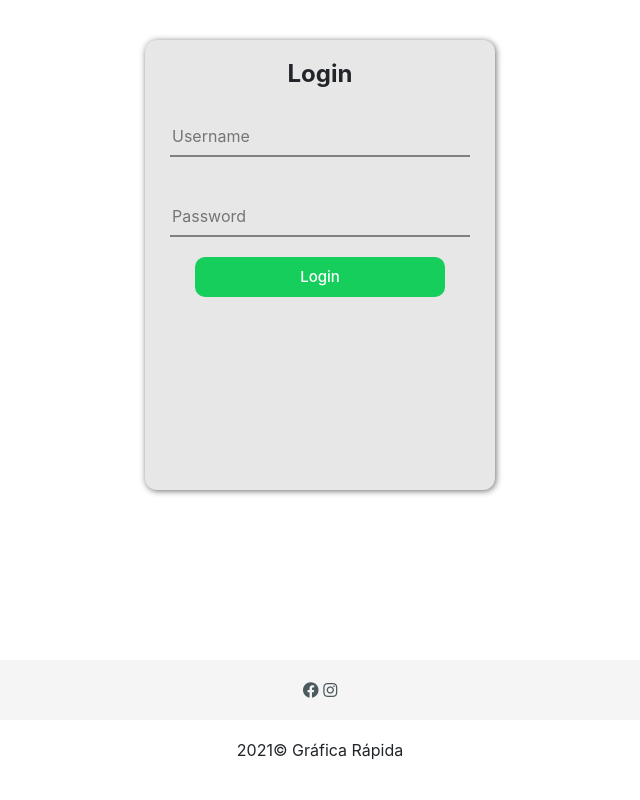
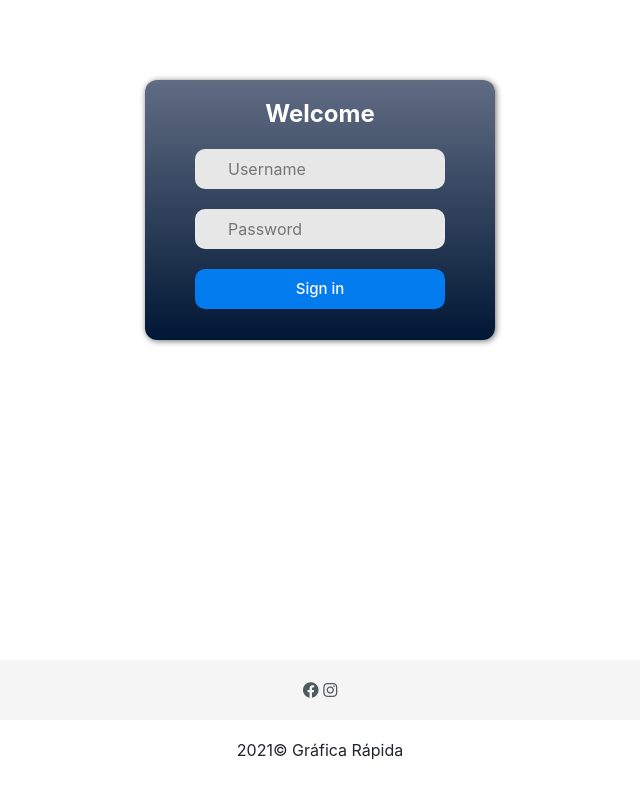
Before and after one commit to Matheus-mVilela/fast-graphic, a Django app: page /login/ in a window 1280 px wide. Shown: the whole page, without its empty margins (320-960 px from the left). Run offline with Django 3.2, Linux system fonts and the light colour scheme; parts of the project's set-up code (start-up, migrations or seed data) failed here and were passed over; some libraries are stand-ins or nearby versions.

Commit message:
style-adjust-login-page

```diff
--- a/fastgraphic/frontend/templates/base.html
+++ b/fastgraphic/frontend/templates/base.html
@@ -58,18 +58,6 @@
 
         <div class="collapse navbar-collapse" id="navbarSupportedContent">
             <ul class="navbar-nav mr-auto">
-                <li class="nav-item dropdown">
-                    <a class="nav-link dropdown-toggle" href="#" id="navbarDropdown" role="button"
-                        data-toggle="dropdown" aria-haspopup="true" aria-expanded="false">
-                        Dropdown
-                    </a>
-                    <div class="dropdown-menu" aria-labelledby="navbarDropdown">
-                        <a class="dropdown-item" href="#">Action</a>
-                        <a class="dropdown-item" href="#">Another action</a>
-                        <div class="dropdown-divider"></div>
-                        <a class="dropdown-item" href="#">Something else here</a>
-                    </div>
-                </li>
             </ul>
             {% if user.is_authenticated %}
             <a class="btn btn-danger" href="{% url 'logout' %}">Logout</a>
@@ -93,11 +81,11 @@
 
 
     <!-- BLOCK CONTENT -->
-    <div class="">
-        {% block content %}
 
-        {% endblock %}
-    </div>
+    {% block content %}
+
+    {% endblock %}
+
 
 
     <!-- BLOCK FOOTER -->
--- a/fastgraphic/frontend/templates/registration/login.html
+++ b/fastgraphic/frontend/templates/registration/login.html
@@ -12,15 +12,15 @@
     }
 
     .login-block {
-        height: 90vh;
+        height: 80vh;
     }
 
     .login-content {
         width: 350px;
-        height: 450px;
+        height: 260px;
         padding: 10px;
         border-radius: 12px;
-        background-color: rgb(231, 231, 231);
+        background-image: linear-gradient(rgb(97, 108, 131), rgb(0, 23, 53));
         box-shadow: 1px 1px 6px rgb(109, 109, 109);
     }
 
@@ -31,32 +31,31 @@
     .login-form h4 {
         font-weight: bolder;
         margin-top: 10px;
+        margin-bottom: 20px;
+        color: white;
     }
 
 
     .login-form input {
-        width: 300px;
+        width: 250px;
         height: 40px;
-        margin-top: 20px;
         margin-bottom: 20px;
+        padding: 3% 10%;
 
         text-decoration: none;
         border: 0 none;
         outline: 0 none;
-        border-bottom: solid grey 2px;
+        border-radius: 10px;
         background-color: rgb(231, 231, 231);
     }
 
-    .login-form input:hover {
-        border-bottom: solid rgba(0, 204, 78, 0.911) 2px;
-        transition: 1s;
-    }
 
     .btn-login {
         width: 250px;
         height: 40px;
-        background-color: rgba(0, 204, 78, 0.911);
-        border: none;
+        background-color: rgba(0, 132, 255, 0.911);
+        border: 0 none;
+        outline: 0 none;
         border-radius: 10px;
         color: white;
         font-size: 15px;
@@ -65,7 +64,8 @@
     }
 
     .btn-login:hover {
-        background-color: rgb(0, 104, 47);
+        border: solid white 1px;
+        transition: 4s;
     }
 </style>
 {% endblock %}
@@ -78,12 +78,12 @@
     <div class="login-content">
         <form class="login-form" method="post">
             {% csrf_token %}
-            <h4>Login</h4>
+            <h4>Welcome</h4>
             <input type="text" name="username" autofocus autocapitalize="none" autocomplete="username" maxlength="150"
                 required id="id_username" placeholder="Username">
             <input type="password" name="password" autocomplete="current-password" required id="id_password"
                 placeholder="Password">
-            <div class="btn-block"><button class="btn-login" type="submit">Login</button>
+            <div class="btn-block"><button class="btn-login" type="submit">Sign in</button>
             </div>
         </form>
     </div>
--- a/fastgraphic/frontend/templates/sales/detail.html
+++ b/fastgraphic/frontend/templates/sales/detail.html
@@ -24,7 +24,7 @@
     </div>
 
     <br>
-    <div class="list-group overflow-auto" style="height: 35vh;">
+    <div class="list-group overflow-auto" style="height: 50vh;">
         {% for product in sale.saleproduct_set.all %}
         <span class="list-group-item list-group-item-action flex-column align-items-start">
             <div class="d-flex w-100 justify-content-between">
@@ -45,3 +45,5 @@
 
 </div>
 {%endblock%}
+{% block footer %}
+{%endblock%}
```
Also changed, not shown: fastgraphic/frontend/templates/dashboard/mainpage.html (+10 -4 lines), fastgraphic/frontend/templates/sales/create.html (+13 -5 lines).
